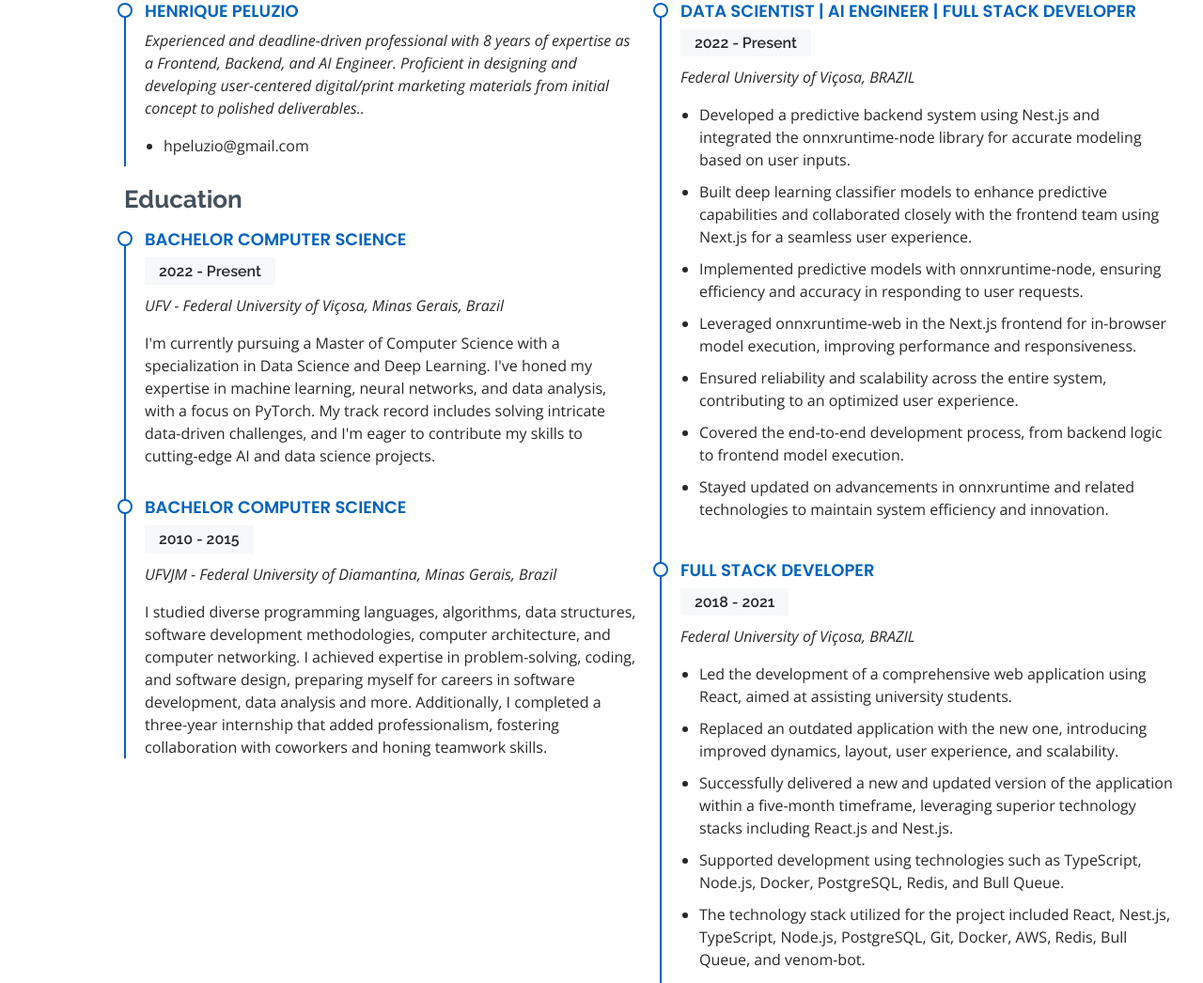
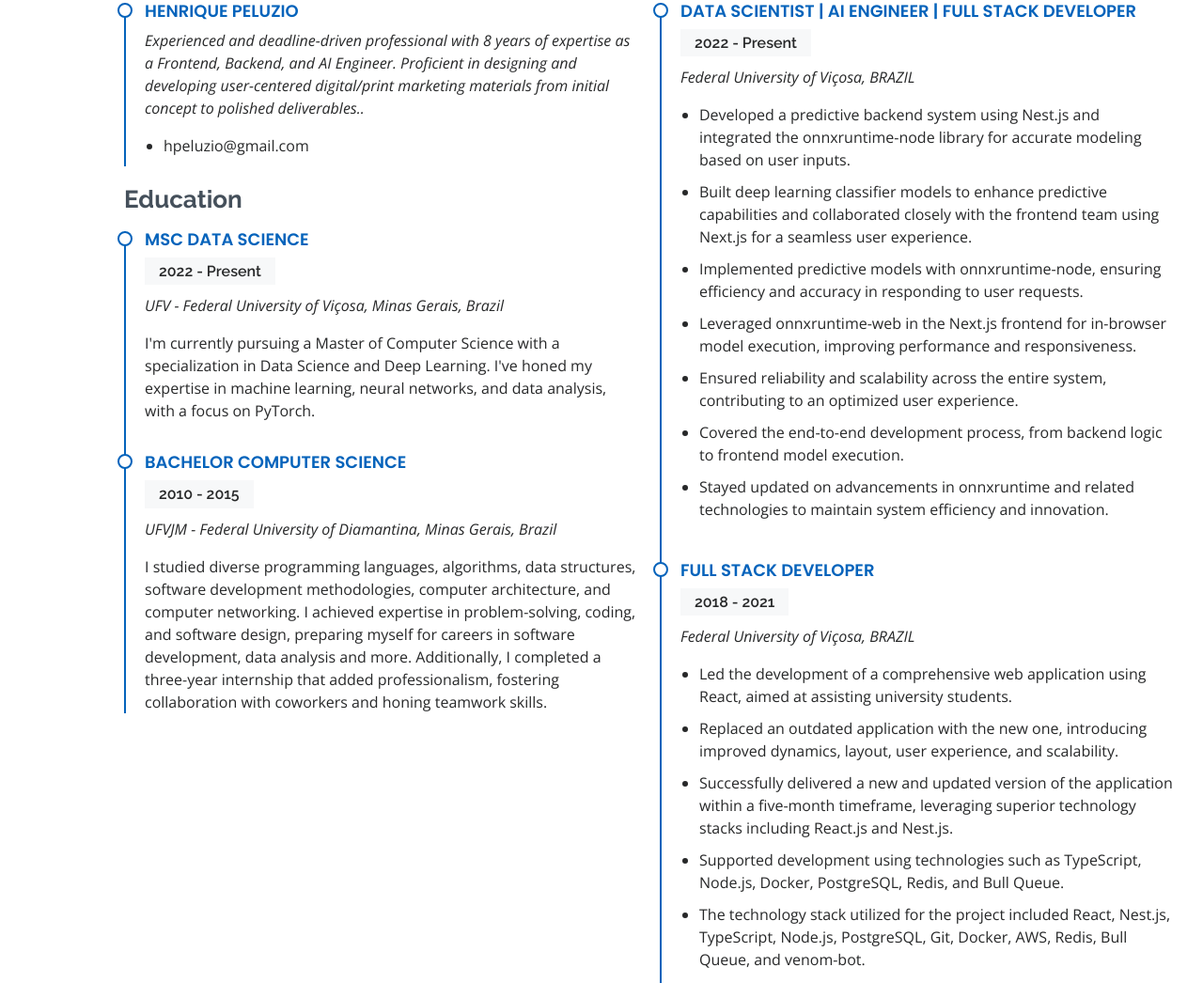
Before and after one commit to hpeluzio/hpeluzio.github.io, a plain HTML site: page index.html in a window 1280 px wide. Shown: the part 3135-4181 px from the top of the page at 94% size. Drawn offline with nearby package versions, Linux system fonts and the light colour scheme.

Commit message:
Better filling some info

```diff
--- a/index.html
+++ b/index.html
@@ -450,7 +450,7 @@
 
               <h3 class="resume-title">Education</h3>
               <div class="resume-item">
-                <h4>Bachelor Computer Science</h4>
+                <h4>MSc Data Science</h4>
                 <h5>2022 - Present</h5>
                 <p>
                   <em
@@ -462,10 +462,7 @@
                   I'm currently pursuing a Master of Computer Science with a
                   specialization in Data Science and Deep Learning. I've honed
                   my expertise in machine learning, neural networks, and data
-                  analysis, with a focus on PyTorch. My track record includes
-                  solving intricate data-driven challenges, and I'm eager to
-                  contribute my skills to cutting-edge AI and data science
-                  projects.
+                  analysis, with a focus on PyTorch.
                 </p>
               </div>
               <div class="resume-item">
```
